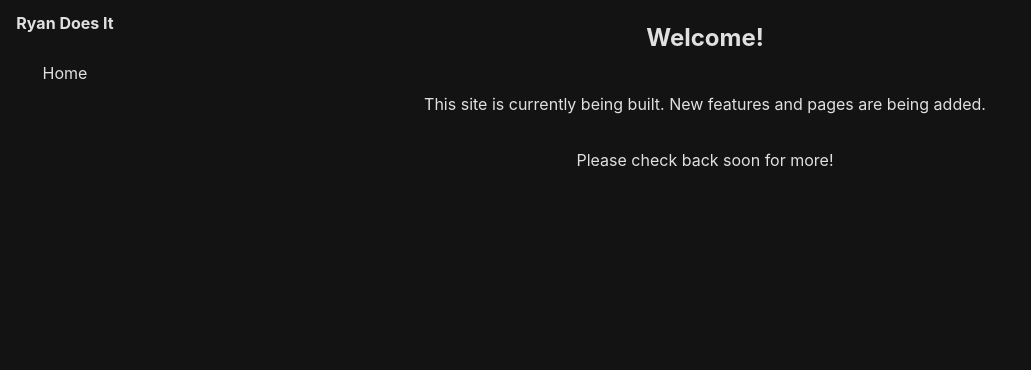
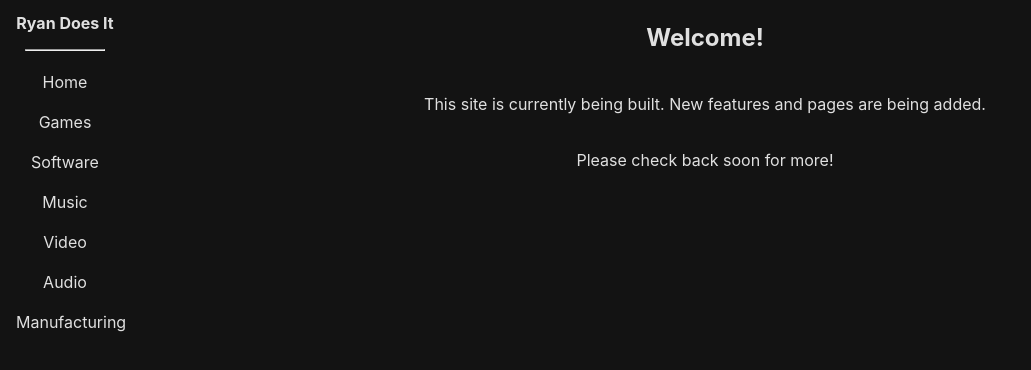
Before and after one commit to RyanFullStack/ryandoesit, a React (Vite) app: page / in a window 1280 px wide. Shown: the top 370 px of the page, without its empty margins (0-1031 px from the left). Built offline with nearby package versions, Linux system fonts and the light colour scheme.

Commit message:
sidebar hr

```diff
--- a/src/components/sidebar/index.jsx
+++ b/src/components/sidebar/index.jsx
@@ -5,8 +5,15 @@ function Sidebar() {
 
     return <div className="sidebar-content">
         <h1>Ryan Does It</h1>
+        <hr></hr>
         <ul>
             <li>Home</li>
+            <li>Games</li>
+            <li>Software</li>
+            <li>Music</li>
+            <li>Video</li>
+            <li>Audio</li>
+            <li>Manufacturing</li>
         </ul>
     </div>
 }
--- a/src/components/sidebar/sidebar.css
+++ b/src/components/sidebar/sidebar.css
@@ -7,4 +7,8 @@
 ul {
     list-style-type: none;
     padding: 0;
+    margin: 0;
 }
+li {
+    margin: 1rem;
+}
--- a/src/index.css
+++ b/src/index.css
@@ -21,3 +21,8 @@ body {
 h1 {
   font-size: 1rem;
 }
+
+hr {
+  margin: .2rem auto;
+  width: 60%;
+}
```
